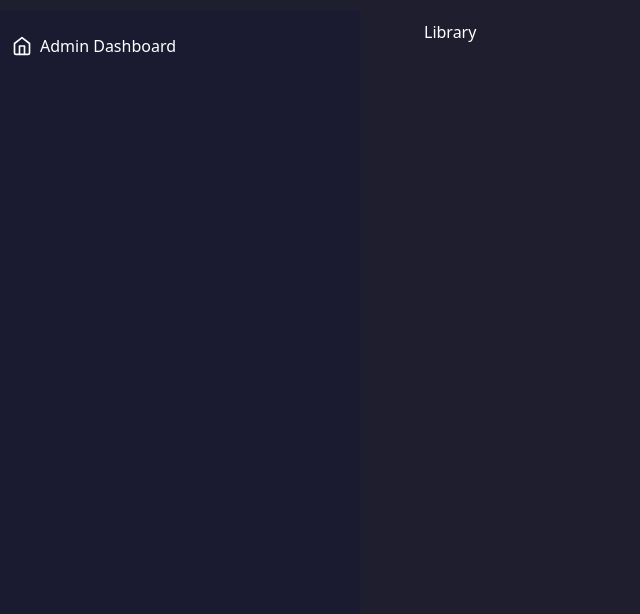
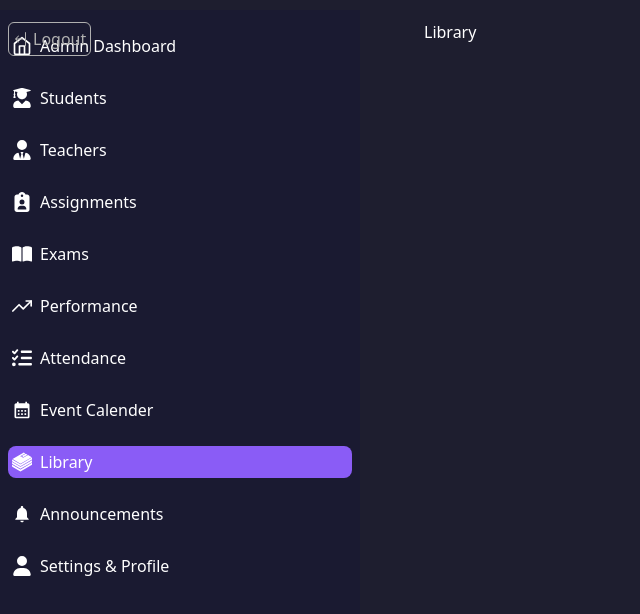
Before and after one commit to rawbil/Scheduliq-1.0, a Next.js app in the folder frontend/: page /admin/library in a window 1280 px wide. Shown: the top 614 px of the page, without its empty margins (0-640 px from the left). Built offline with nearby package versions, Linux system fonts and the light colour scheme.

Commit message:
add sidebar links

```diff
--- a/frontend/components/AdminSidebar.tsx
+++ b/frontend/components/AdminSidebar.tsx
@@ -2,17 +2,23 @@
 import Link from "next/link";
 import { usePathname } from "next/navigation";
 import { useState } from "react";
-import { Home, TrendingDown, TrendingUp } from "react-feather";
+import { Home, Speaker, TrendingUp } from "react-feather";
+import { BsArrowBarLeft } from "react-icons/bs";
+import { FaUserGraduate } from "react-icons/fa";
+import {
+  FaUserTie,
+  FaClipboardUser,
+  FaBookOpen,
+  FaListCheck,
+  FaUser,
+} from "react-icons/fa6";
 import {
   MdArrowBack,
   MdMenu,
-  MdEmojiPeople,
-  MdFilePresent,
-  MdBook,
   MdCalendarMonth,
-  MdChat,
-  MdQuestionAnswer,
+  MdNotifications,
 } from "react-icons/md";
+import { SiBookstack } from "react-icons/si";
 import OutsideClickHandler from "react-outside-click-handler";
 
 export default function AdminSidebar() {
@@ -28,12 +34,13 @@ export default function AdminSidebar() {
         <div
           className={`sidebar relative max-w-[300px] ${sidebarOpen ? "sidebar-open" : ""}`}
         >
+          <button className="absolute top-3 left-2 gap-1 hover:text-white cursor-pointer text-gray flex items-center border p-1 rounded-md"><BsArrowBarLeft/>Logout</button>
           <MdArrowBack
             className="absolute top-3 right-2 size-6 cursor-pointer hover:w-10 hover:h-8 hover:text-gray 768px:hidden"
             onClick={() => setSidebarOpen(false)}
             tabIndex={1}
           />
-          <ul className="768px:pt-5 max-768px:pt-[60px] px-2">
+          <ul className="768px:pt-5 max-768px:pt-[60px] px-2 flex flex-col gap-5 pb-5">
             <li>
               <Link
                 href={"/admin"}
@@ -42,6 +49,97 @@ export default function AdminSidebar() {
                 <Home className="size-5" /> <span>Admin Dashboard</span>
               </Link>
             </li>
+
+            <li>
+              <Link
+                href={"/admin/students"}
+                className={`flex items-center py-1 rounded-lg px-1 gap-2 hover:text-gray ${pathname === "/admin/students" ? "bg-purple" : ""}`}
+              >
+                <FaUserGraduate className="size-5" /> <span>Students</span>
+              </Link>
+            </li>
+
+            <li>
+              <Link
+                href={"/admin/teachers"}
+                className={`flex items-center py-1 rounded-lg px-1 gap-2 hover:text-gray ${pathname === "/admin/teachers" ? "bg-purple" : ""}`}
+              >
+                <FaUserTie className="size-5" /> <span>Teachers</span>
+              </Link>
+            </li>
+
+            <li>
+              <Link
+                href={"/admin/assignments"}
+                className={`flex items-center py-1 rounded-lg px-1 gap-2 hover:text-gray ${pathname === "/admin/assignments" ? "bg-purple" : ""}`}
+              >
+                <FaClipboardUser className="size-5" /> <span>Assignments</span>
+              </Link>
+            </li>
+
+            <li>
+              <Link
+                href={"/admin/exams"}
+                className={`flex items-center py-1 rounded-lg px-1 gap-2 hover:text-gray ${pathname === "/admin/exams" ? "bg-purple" : ""}`}
+              >
+                <FaBookOpen className="size-5" /> <span>Exams</span>
+              </Link>
+            </li>
+
+            <li>
+              <Link
+                href={"/admin/performance"}
+                className={`flex items-center py-1 rounded-lg px-1 gap-2 hover:text-gray ${pathname === "/admin/performance" ? "bg-purple" : ""}`}
+              >
+                <TrendingUp className="size-5" /> <span>Performance </span>
+              </Link>
+            </li>
+
+            <li>
+              <Link
+                href={"/admin/attendance"}
+                className={`flex items-center py-1 rounded-lg px-1 gap-2 hover:text-gray ${pathname === "/admin/attendance" ? "bg-purple" : ""}`}
+              >
+                <FaListCheck className="size-5" /> <span>Attendance</span>
+              </Link>
+            </li>
+
+            <li>
+              <Link
+                href={"/admin/event-calender"}
+                className={`flex items-center py-1 rounded-lg px-1 gap-2 hover:text-gray ${pathname === "/admin/event-calender" ? "bg-purple" : ""}`}
+              >
+                <MdCalendarMonth className="size-5" />{" "}
+                <span>Event Calender</span>
+              </Link>
+            </li>
+
+            <li>
+              <Link
+                href={"/admin/library"}
+                className={`flex items-center py-1 rounded-lg px-1 gap-2 hover:text-gray ${pathname === "/admin/library" ? "bg-purple" : ""}`}
+              >
+                <SiBookstack className="size-5" /> <span>Library</span>
+              </Link>
+            </li>
+
+            <li>
+              <Link
+                href={"/admin/announcements"}
+                className={`flex items-center py-1 rounded-lg px-1 gap-2 hover:text-gray ${pathname === "/admin/announcements" ? "bg-purple" : ""}`}
+              >
+                <MdNotifications className="size-5" /> <span>Announcements</span>
+              </Link>
+            </li>
+
+            <li>
+              <Link
+                href={"/admin/profile"}
+                className={`flex items-center py-1 rounded-lg px-1 gap-2 hover:text-gray ${pathname === "/admin/profile" ? "bg-purple" : ""}`}
+              >
+                <FaUser className="size-5" /> <span>Settings &amp; Profile</span>
+              </Link>
+            </li>
           </ul>
         </div>
       </OutsideClickHandler>
```
